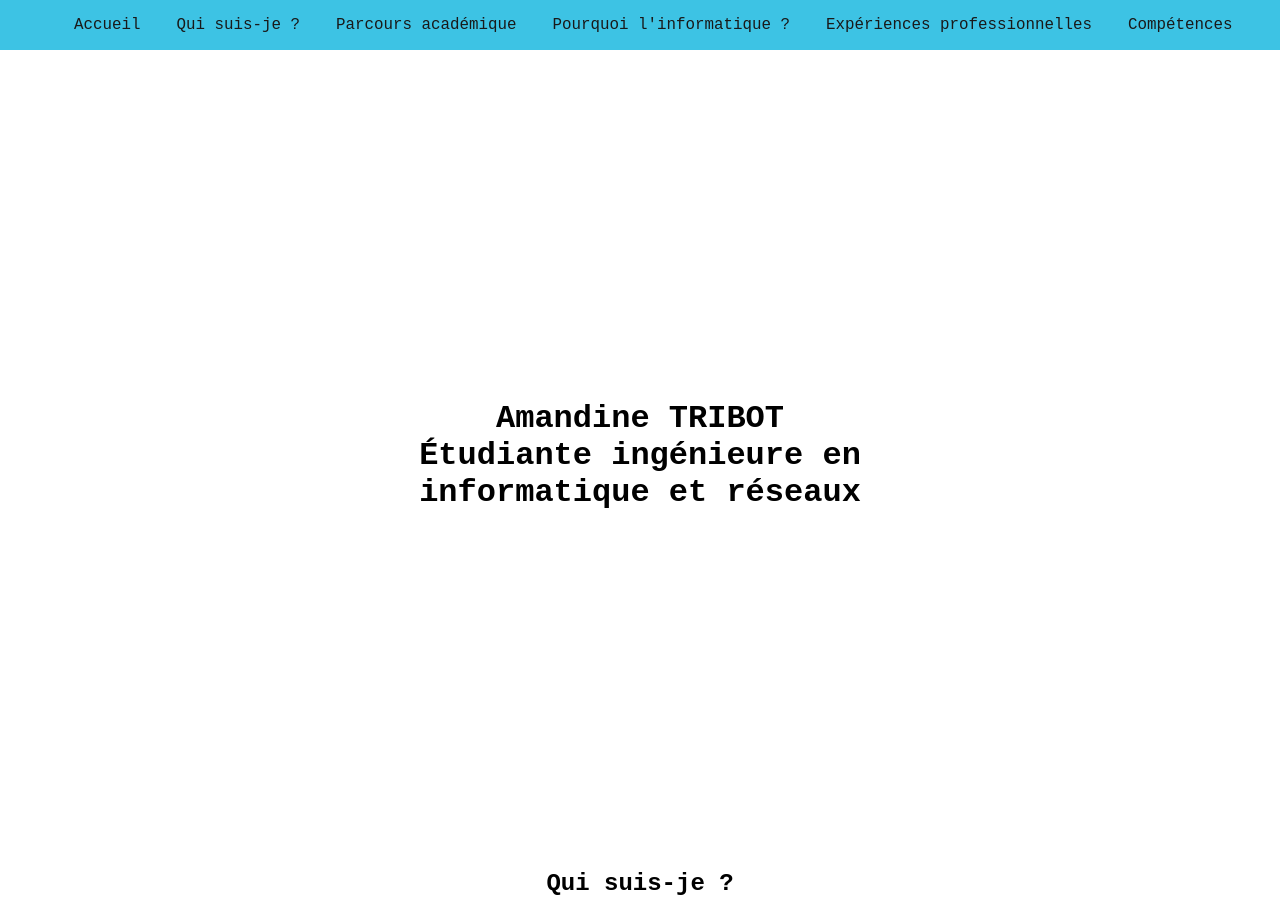
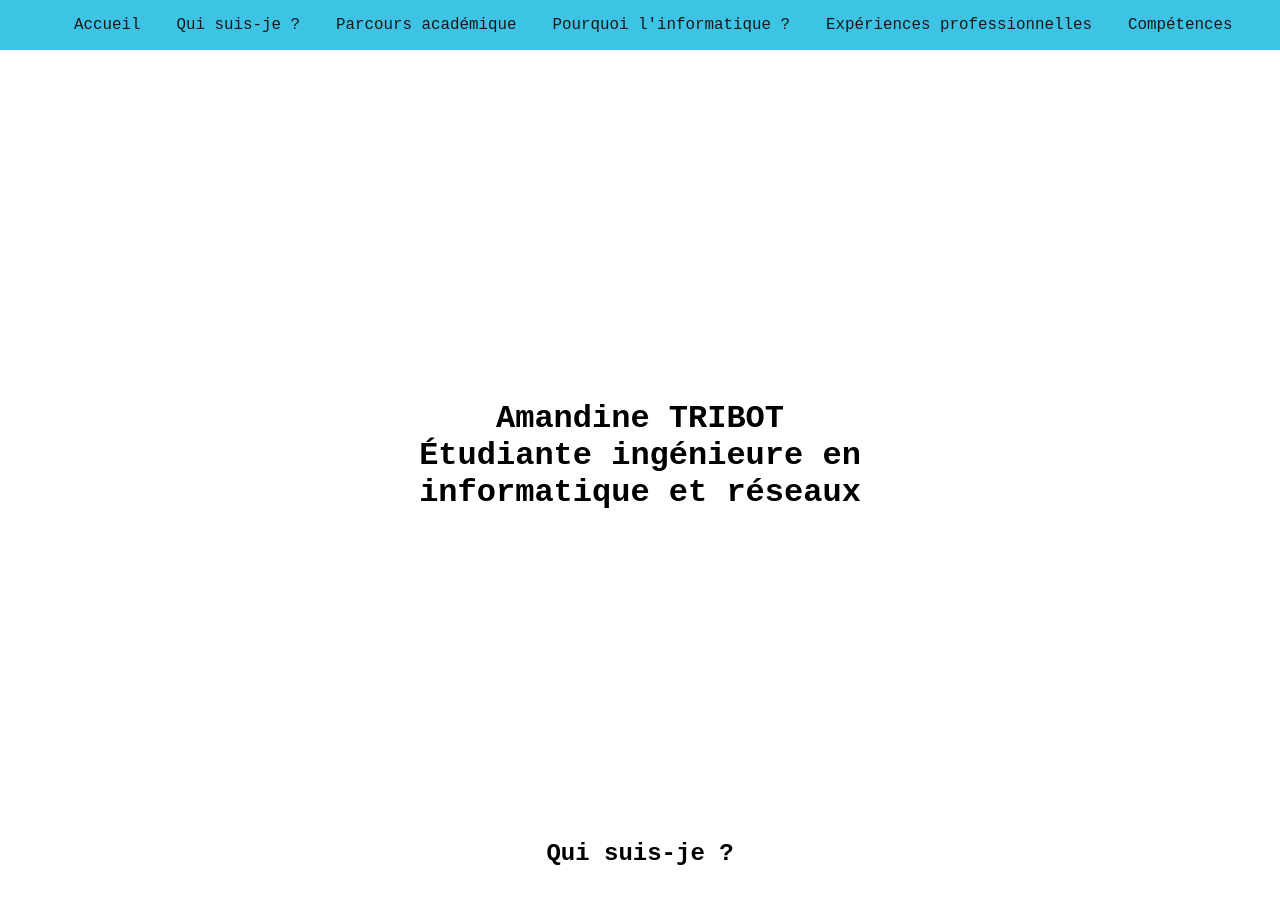
Before and after one commit to AmandineCT/Portfolio, a plain HTML site: page index.html in a window 1280 px wide. Shown: the top 924 px of the page. Drawn offline with Linux system fonts and the light colour scheme.

Commit message:
Update style.css

```diff
--- a/style.css
+++ b/style.css
@@ -18,7 +18,7 @@ h2 {
 }
 
 h2.content {
-  padding-top: 70px;
+  padding-top: 5vh;
   text-align: center;
 }
 
```
